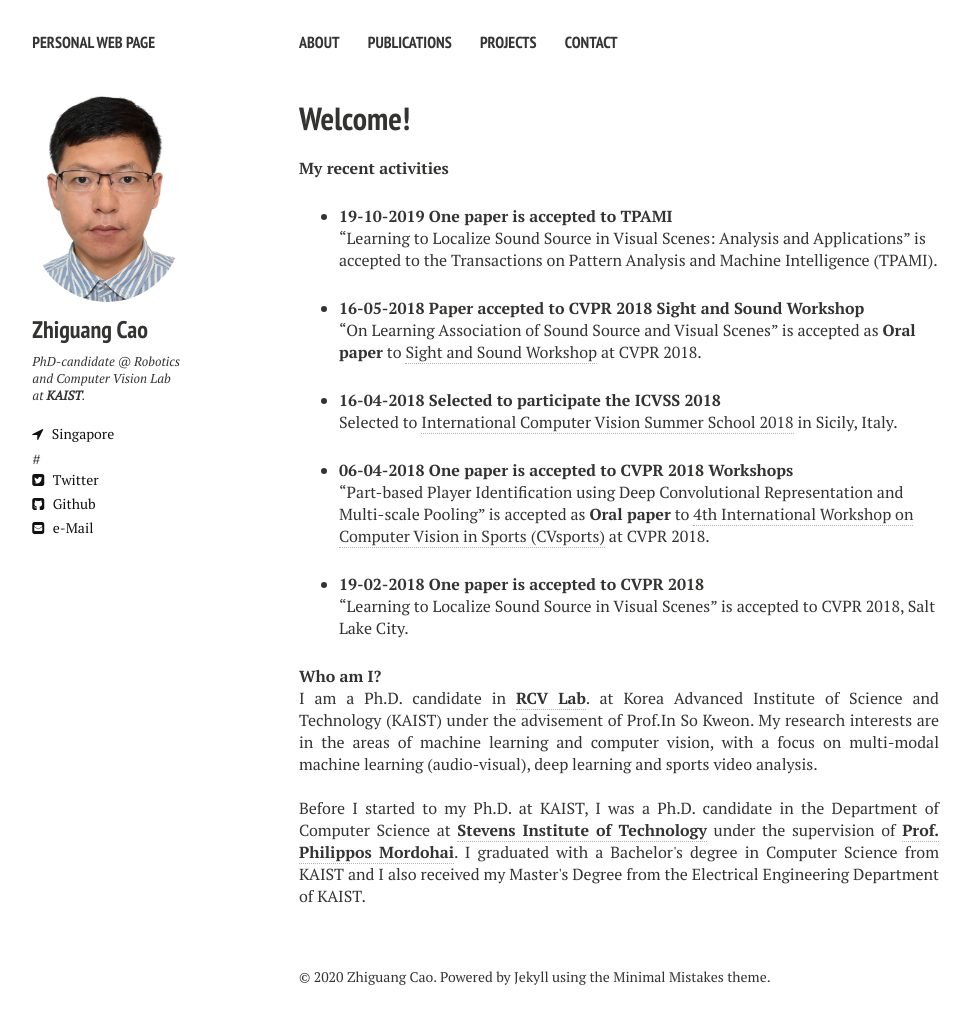
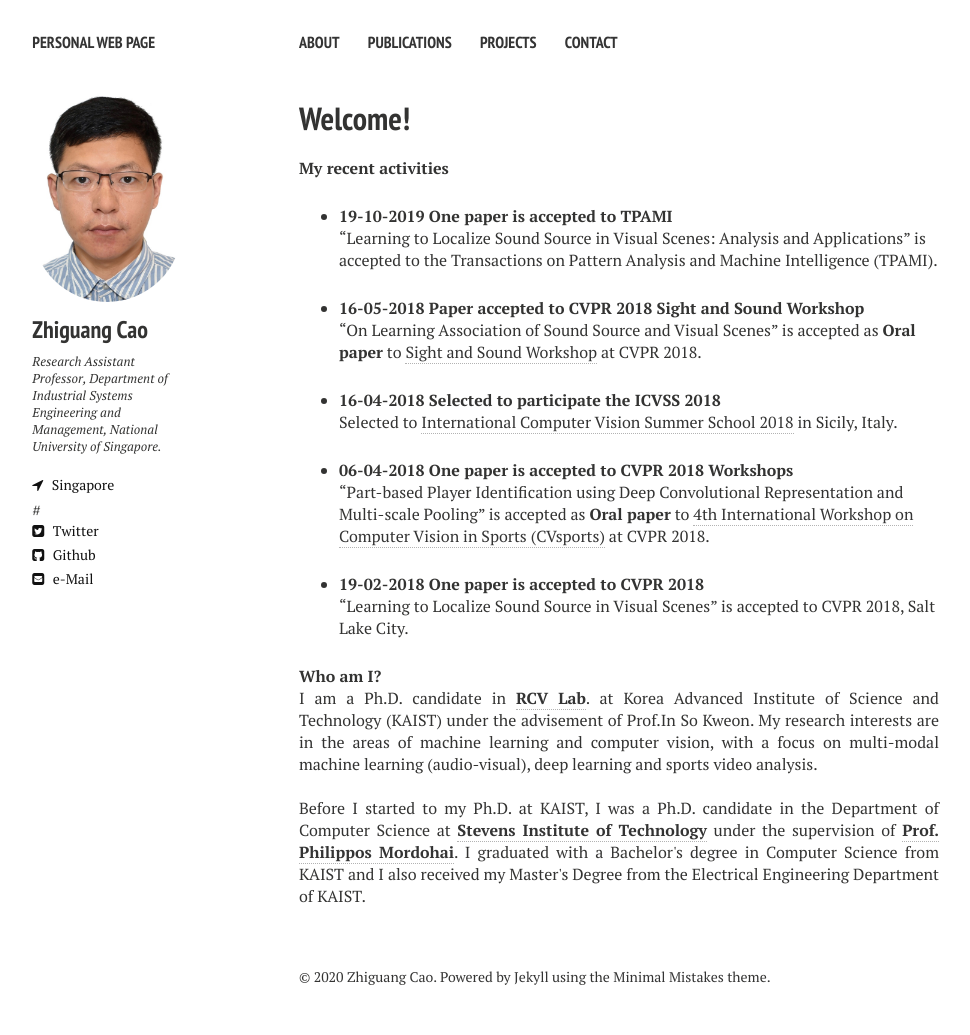
Before and after one commit to zhiguangcaosg/zhiguangcaosg.github.io, a Jekyll site: the page built from index.md, in a window 1280 px wide. Shown: the whole page, without its empty margins (21-991 px from the left). Built offline with Jekyll 4.4.1, drawn with Linux system fonts in a browser that asks for light colours; nearby versions of some CDN libraries.

Commit message:
Update _config.yml

```diff
--- a/_config.yml
+++ b/_config.yml
@@ -10,7 +10,7 @@ url:              //zhiguangcaosg.github.io
 owner:
   name:           Zhiguang Cao
   avatar:         zhiguangcao.jpg
-  bio:            PhD-candidate @ Robotics and Computer Vision Lab at <a href="http://kaist.edu"><b>KAIST</b>.
+  bio:            Research Assistant Professor, Department of Industrial Systems Engineering and Management, National University of Singapore.
   location:       Singapore
   email:          zhiguangcao@outlook.com
 
@@ -18,7 +18,7 @@ owner:
   twitter: ardasnck
   #linkedin: jponttuset
   #google_scholar: VCBBx24AAAAJ
-#  google_plus: 113718226018314522413
+  #google_plus: 113718226018314522413
   github: zhiguangcaosg
 # Analytics and webmaster tools stuff goes here
 #google_analytics: UA-52736040-1
```
